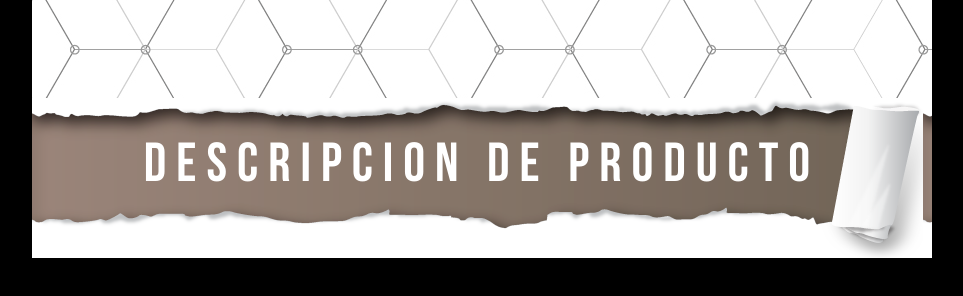
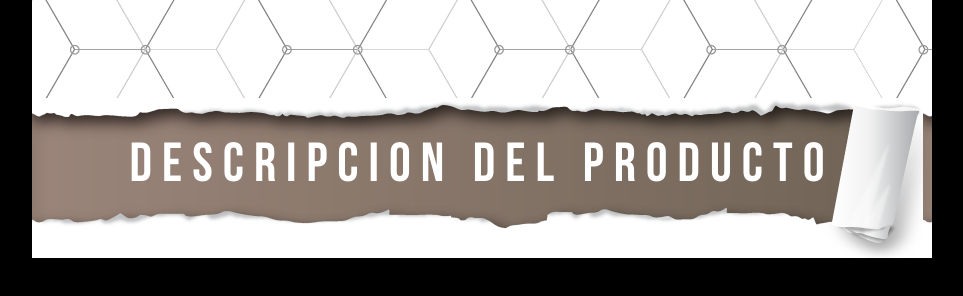
Before and after one commit to djoscarmix/cubos-ml, a plain HTML site: page index.html in a window 1280 px wide. Shown: the part 122-418 px from the top of the page, without its empty margins (158-1121 px from the left). Drawn offline with Linux system fonts and the light colour scheme; a web font is replaced by a local one.

Commit message:
Resolviendo el error y cagada que hizo andriuth

```diff
--- a/index.html
+++ b/index.html
@@ -16,7 +16,7 @@
 		</div>
 		<div class="row">
 			<div class="papel">
-				<h2>Descripcion de producto</h2>
+				<h2>Descripcion del producto</h2>
 			</div>
 
 		</div>
```
